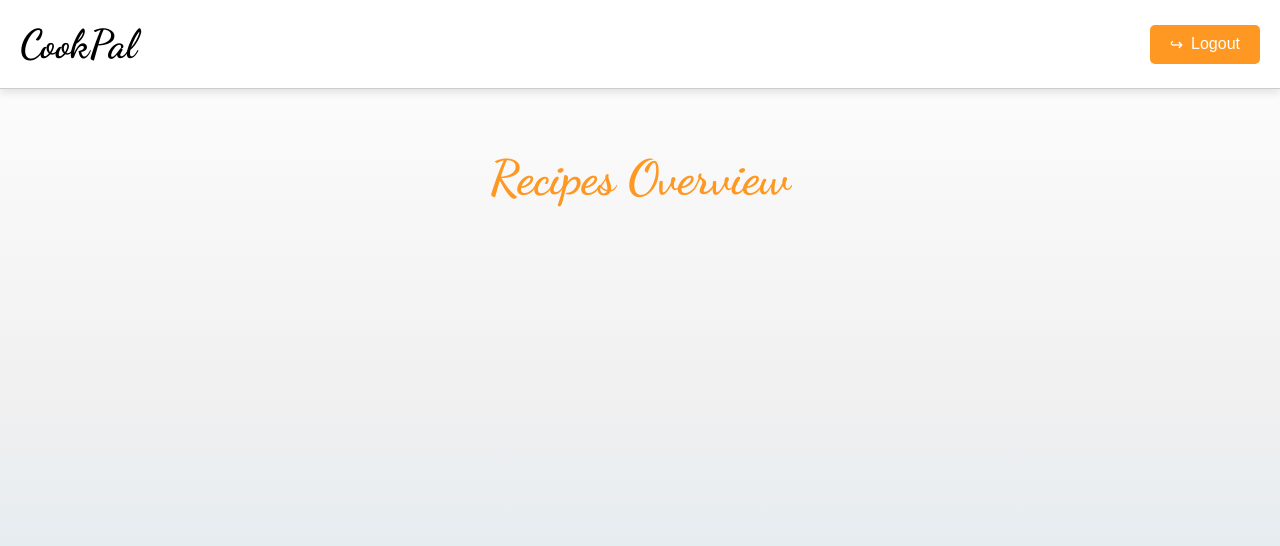
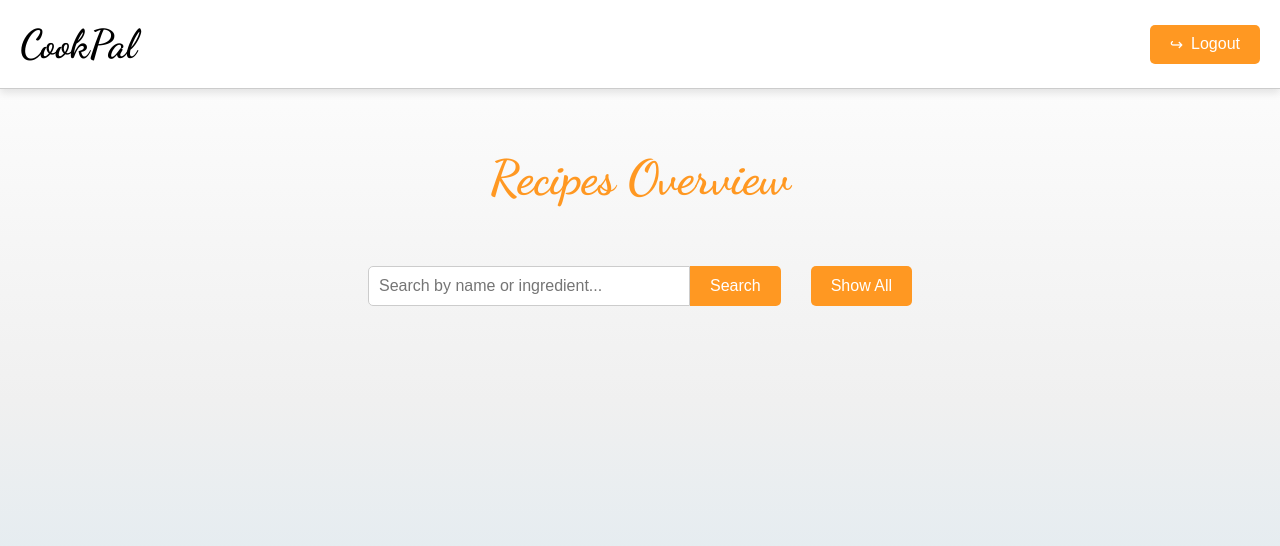
Before and after one commit to vdevhub/recipe-app, a Django app: page /recipes/overview/ in a window 1280 px wide. Shown: the top 546 px of the page. Run offline with Django 4.2, Linux system fonts and the light colour scheme; the visitor is signed in with stand-in values (Sample User, id 1); data that the repository does not hold is empty.

Commit message:
Implement search and show all

```diff
--- /dev/null
+++ b/src/recipes/forms.py
@@ -0,0 +1,10 @@
+from django import forms
+
+
+class RecipeSearchForm(forms.Form):
+    search_term = forms.CharField(
+        max_length=120,
+        widget=forms.TextInput(
+            attrs={"placeholder": "Search by name or ingredient..."}
+        ),
+    )
--- a/src/recipes/templates/recipes/recipes_overview.html
+++ b/src/recipes/templates/recipes/recipes_overview.html
@@ -156,6 +156,41 @@
     .overlay-bottom .icon {
       margin-right: 5px;
     }
+
+    /* Search Form Styling */
+    form {
+      display: flex;
+      justify-content: center;
+      margin-bottom: 20px;
+    }
+
+    form input[type="text"] {
+      width: 300px;
+      padding: 10px;
+      font-size: 1rem;
+      border: 1px solid #ccc;
+      border-radius: 5px 0 0 5px;
+      outline: none;
+    }
+
+    form button {
+      padding: 10px 20px;
+      font-size: 1rem;
+      background-color: #ff9822;
+      color: white;
+      border: none;
+      border-radius: 0 5px 5px 0;
+      cursor: pointer;
+    }
+
+    #showAll {
+      border-radius: 5px;
+      margin-left: 30px;
+    }
+
+    form button:hover {
+      background-color: #ff7d00;
+    }
   </style>
 </head>
 
@@ -182,6 +217,15 @@
       </h1>
     </div>
 
+    <!-- Search Form -->
+    <form action="" method="GET">
+      {% csrf_token %}
+      {{form.search_term}}
+      <button type="submit">Search</button>
+      <br>
+      <button type="button" id="showAll" onclick="clearSearch()">Show All</button>
+    </form>
+
     <!-- Recipe Grid -->
     <div class="recipe-grid">
       {% for recipe in object_list %}
@@ -197,6 +241,15 @@
 
   </div>
 
+  <script>
+    function clearSearch() {
+      // Clears the search term input and submits the form to show all results
+      const searchInput = document.querySelector('input[name="search_term"]');
+      if (searchInput) searchInput.value = ''; // Clear the input
+      document.querySelector('form').submit(); // Submit form with empty input
+    }
+  </script>
+
 </body>
 
 </html>
--- a/src/recipes/views.py
+++ b/src/recipes/views.py
@@ -8,6 +8,11 @@ from django.contrib.auth.mixins import LoginRequiredMixin
 # to protect function-based views
 from django.contrib.auth.decorators import login_required
 
+# to search and query results
+from .forms import RecipeSearchForm
+from django.db.models import Q
+import pandas as pd
+
 
 # Create your views here.
 def home(request):
@@ -17,6 +22,38 @@ def home(request):
 class RecipeListView(LoginRequiredMixin, ListView):
     model = Recipe
     template_name = "recipes/recipes_overview.html"
+    context_object_name = "recipes"
+
+    def get_queryset(self):
+        queryset = super().get_queryset()
+
+        # Get the search term from the GET request
+        search_term = self.request.GET.get("search_term", "").strip()
+
+        if search_term:
+            # Filter recipes by name or ingredients if a search term is provided
+            queryset = queryset.filter(
+                Q(name__icontains=search_term) | Q(ingredients__icontains=search_term)
+            )
+
+        return queryset
+
+    def get_context_data(self, **kwargs):
+        context = super().get_context_data(**kwargs)
+        # Pass the search form with the current search term (if any)
+        context["form"] = RecipeSearchForm(
+            initial={"search_term": self.request.GET.get("search_term", "")}
+        )
+        return context
+
+    def get_context_data(self, **kwargs):
+        context = super().get_context_data(**kwargs)
+
+        # Add search form to context
+        context["form"] = RecipeSearchForm(
+            self.request.GET or None
+        )  # Prefill with search term if available
+        return context
 
 
 class RecipeDetailView(LoginRequiredMixin, DetailView):
```
